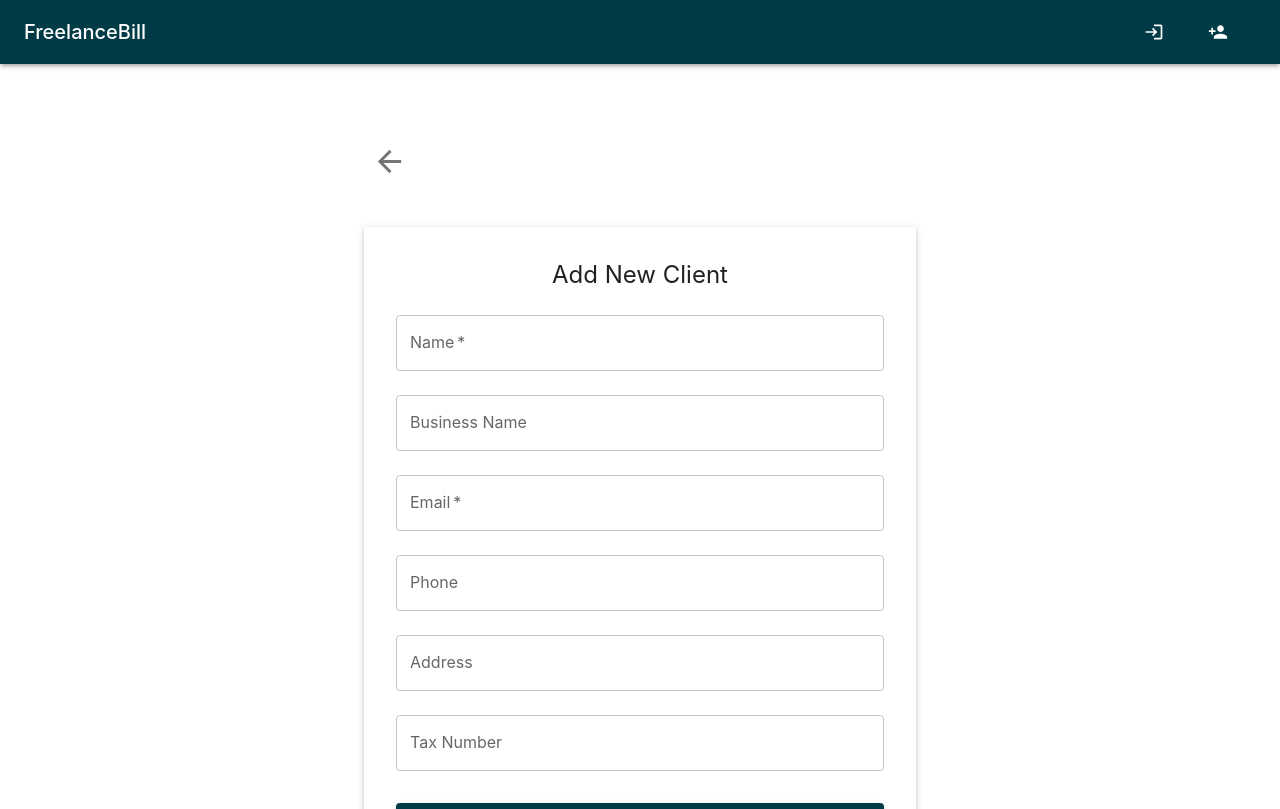
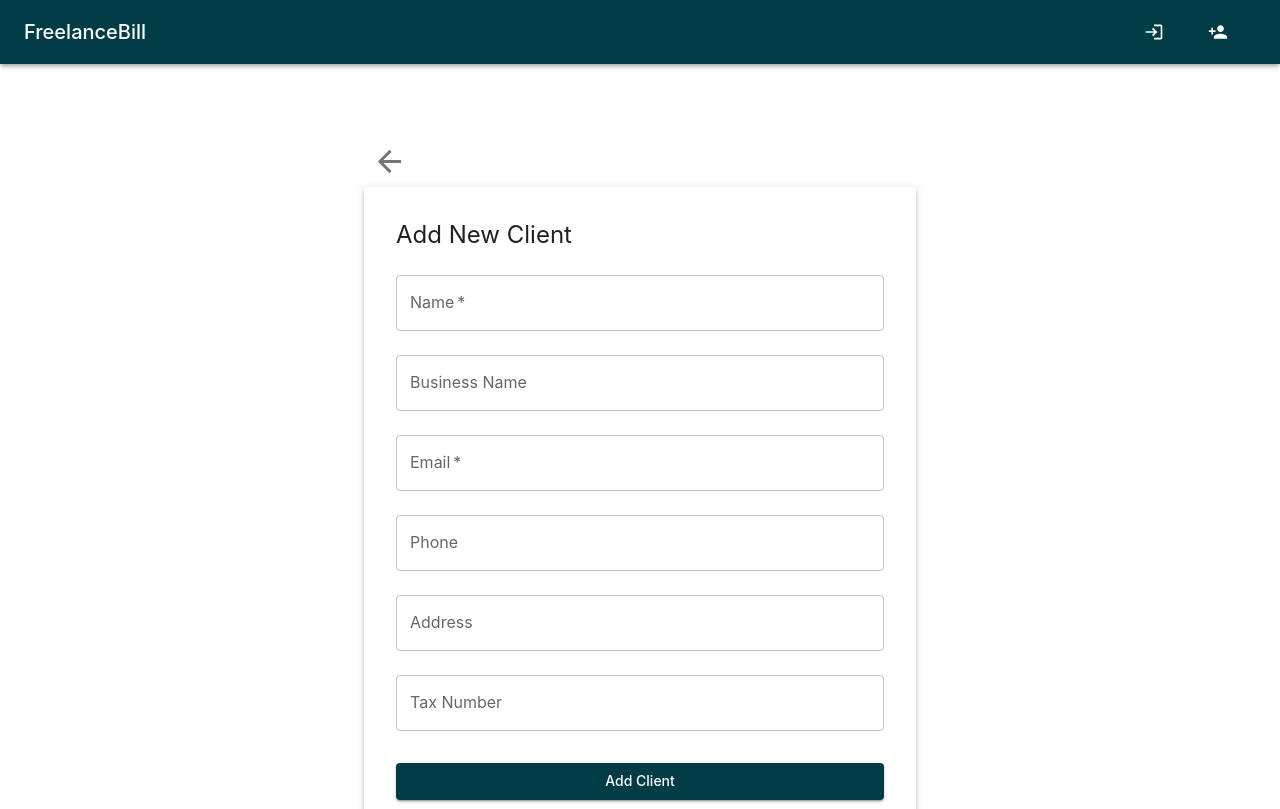
Before and after one commit to lcobiodata/freelance-bill, a React (Create React App) app in the folder frontend/: page /add-client in a window 1280 px wide. Shown: the top 809 px of the page. Built offline with nearby package versions, Linux system fonts and the light colour scheme; no server answers.

Commit message:
Refactor ClientForm and InvoiceForm to simplify Paper component styling

```diff
--- a/frontend/src/components/ClientForm.js
+++ b/frontend/src/components/ClientForm.js
@@ -89,7 +89,8 @@ const ClientForm = () => {
           <ArrowBack fontSize="large" />
         </IconButton>
       </Box>
-      <Paper elevation={3} sx={{ p: 4, mt: 5, textAlign: "center" }}>
+      {/* <Paper elevation={3} sx={{ p: 4, mt: 5, textAlign: "center" }}> */}
+      <Paper elevation={3} sx={{ p: 4 }}>
         <Typography variant="h5" gutterBottom>
           Add New Client
         </Typography>
--- a/frontend/src/components/InvoiceForm.js
+++ b/frontend/src/components/InvoiceForm.js
@@ -278,8 +278,8 @@ const InvoiceForm = () => {
         </IconButton>
       </Box>
 
-      {/* <Paper elevation={3} sx={{ flexGrow: 1, p: 4 }}> */}
-      <Paper elevation={3} sx={{ p: 4, mt: 5, textAlign: "center" }}>
+      <Paper elevation={3} sx={{ flexGrow: 1, p: 4 }}>
+      {/* <Paper elevation={3} sx={{ p: 4, mt: 5, textAlign: "center" }}> */}
         <Typography variant="h5" gutterBottom>
           Create Invoice
         </Typography>
```
